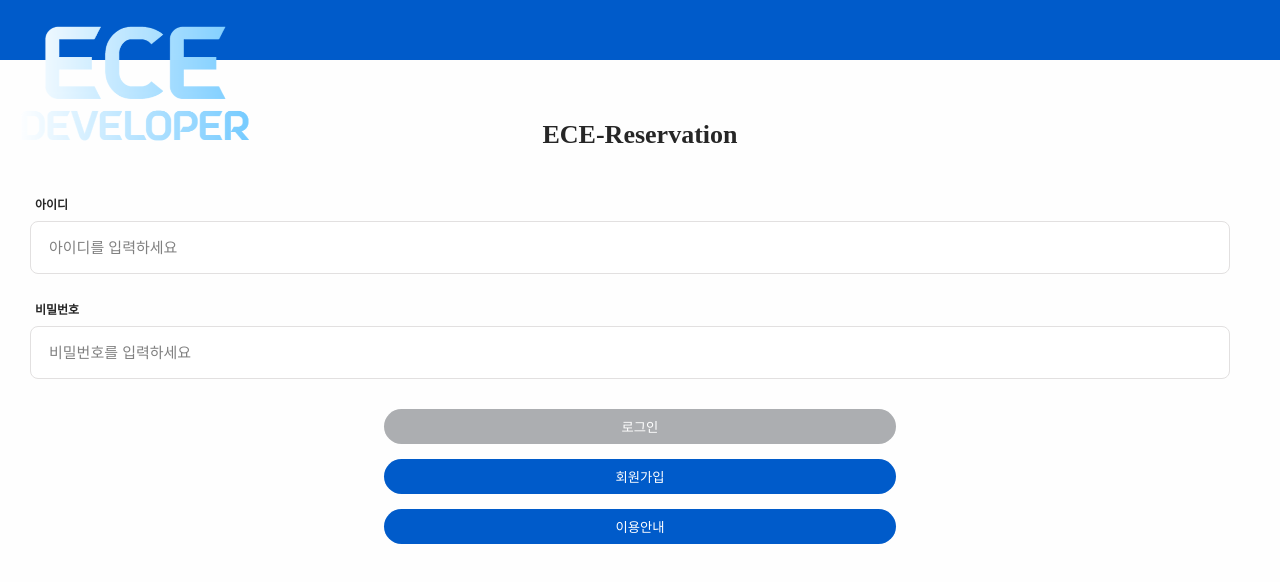
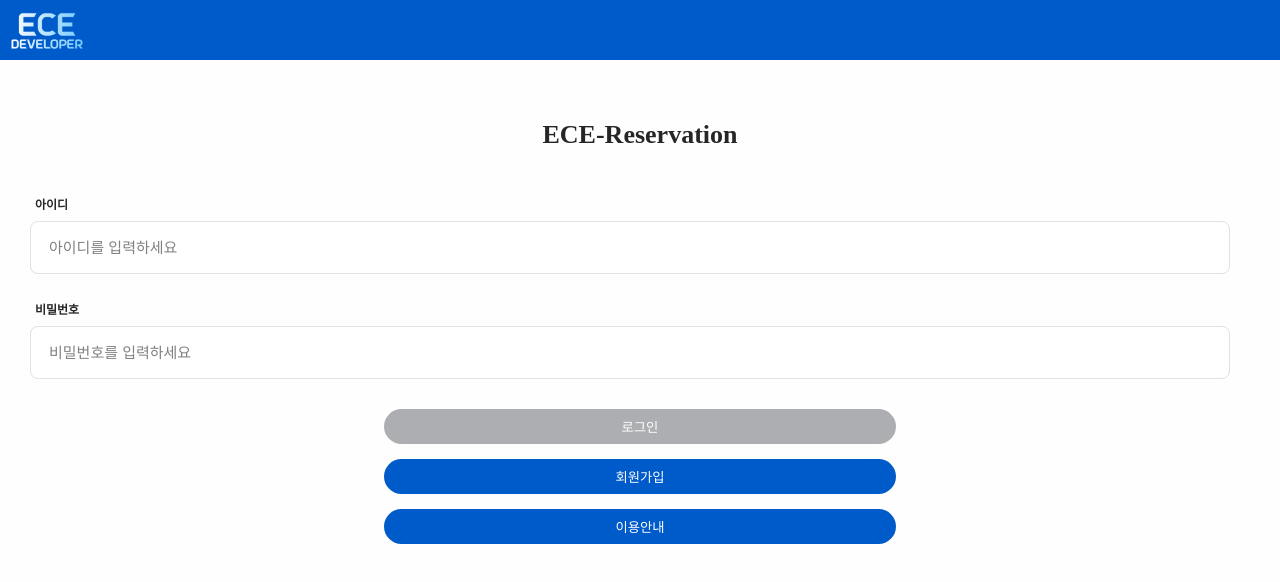
Before and after one commit to balamogoulish/ece-reservation-practice, a React (Create React App) app: page / in a window 1280 px wide. Shown: the top 582 px of the page. Built offline with nearby package versions, Linux system fonts and the light colour scheme.

Commit message:
fix: 헤더 로고 사이즈 깨짐 수정

```diff
--- a/src/css/index.css
+++ b/src/css/index.css
@@ -98,5 +98,5 @@
 .logoImage{
   margin-top: 7px;
   margin-left: 7px;
-  width: 20%;
+  width: 80px;
 }
```
